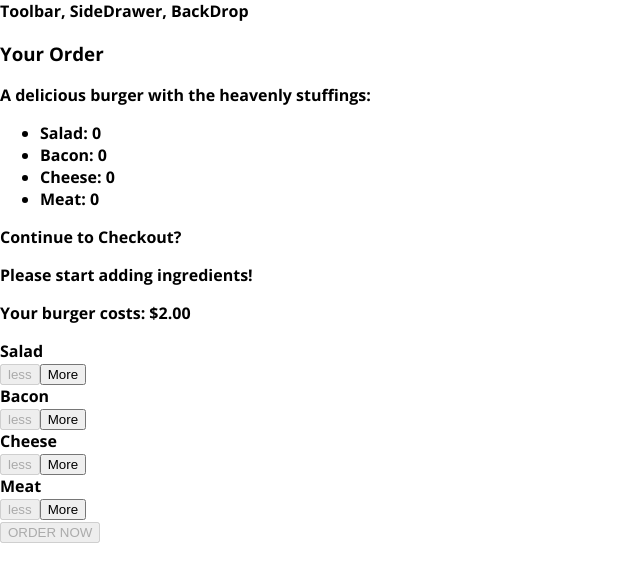
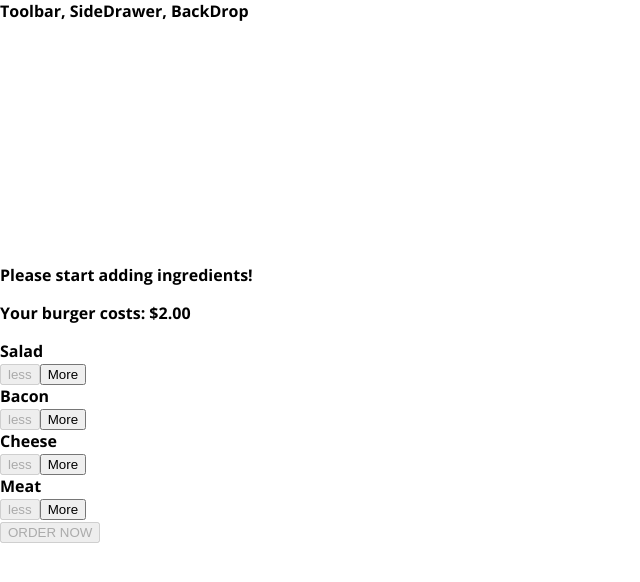
Before and after one commit to rohans540/burgermania, a React app: page / in a window 1280 px wide. Shown: the top 582 px of the page, without its empty margins (0-640 px from the left). Built offline with nearby package versions, Linux system fonts and the light colour scheme.

Commit message:
Creating dynamic Modal

```diff
--- a/src/components/Burger/BuildControls/BuildControls.js
+++ b/src/components/Burger/BuildControls/BuildControls.js
@@ -23,7 +23,7 @@
         ))}
         <button
         className={classes.OrderButton}
-        disabled={!props.purchasable}>ORDER NOW</button>
+        disabled={!props.purchasable} onClick={props.ordered}>ORDER NOW</button>
     </div>
 );
 
--- a/src/components/UI/Modal/Modal.js
+++ b/src/components/UI/Modal/Modal.js
@@ -2,8 +2,9 @@
 import classes from './Modal.css';
 
 const modal = ( props ) => (
-    <div className={classes.Modal} >
-        {props.children}
+    <div className={classes.Modal}
+        style={{ transform: props.show ? 'translateY(0)' : 'translateY(-100vh)', opacity: props.show ? '1' : '0' }}>
+            {props.children}
     </div>
 );
 
--- a/src/containers/BurgerBuilder/BurgerBuilder.js
+++ b/src/containers/BurgerBuilder/BurgerBuilder.js
@@ -23,7 +23,8 @@
             meat: 0
         },
         totalPrice: 2,
-        purchasable: false
+        purchasable: false,
+        purchasing: false
     };
 
     updatePurchaseState(ingredients) {
@@ -60,6 +61,10 @@
         const newPrice = this.state.totalPrice - INGREDIENT_PRICE[type];
         this.setState({totalPrice: newPrice, ingredients: updatedIngredients});
         this.updatePurchaseState(updatedIngredients);
+    };
+
+    purchaseHandler = () => {
+        this.setState({ purchasing: true });
     }
 
     render() {
@@ -71,7 +76,7 @@
         }
         return (
             <Aux>
-                <Modal>
+                <Modal show={this.state.purchasing}>
                     <OrderSummary ingredients={this.state.ingredients} />
                 </Modal>
                 <Burger ingredients={this.state.ingredients} />
@@ -81,6 +86,7 @@
                     disabled={disabledInfo}
                     price={this.state.totalPrice}
                     purchasable={this.state.purchasable}
+                    ordered={this.purchaseHandler}
                 />
             </Aux>
         );
```
